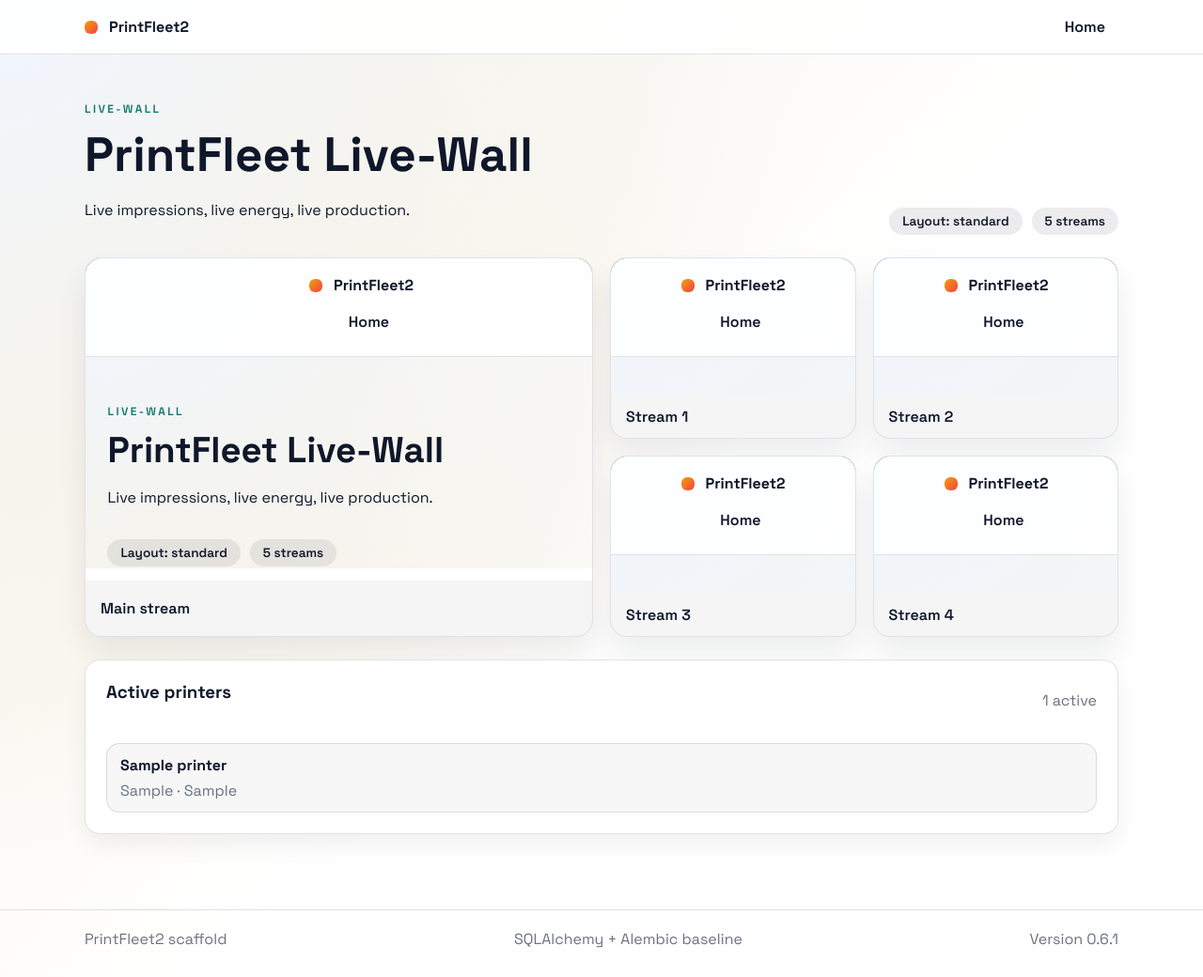
After one commit to know-how-schmiede/PrintFleet2, a Flask app: page /live-wall in a window 1280 px wide. The commit adds this page. Shown: the whole page at 94% size. Run offline with Flask 3, Linux system fonts and the light colour scheme; tables that the repository leaves empty hold one stand-in row (values such as "Sample post").

Commit message:
Add Live-Wall feature with streams and active printers
Introduces a new Live-Wall page displaying configurable video/image streams and a list of active printers. Adds supporting routes, template, and styles, updates navigation, and bumps version to 0.6.1.

```diff
--- a/src/printfleet2/app.py
+++ b/src/printfleet2/app.py
@@ -34,6 +34,7 @@ def create_app() -> Flask:
             "web.login",
             "web.logout",
             "web.logout_page",
+            "web.live_wall_page",
         }
 
         with session_scope() as db_session:
--- a/src/printfleet2/static/style.css
+++ b/src/printfleet2/static/style.css
@@ -386,6 +386,108 @@ label.checkbox input {
   margin-bottom: 8px;
 }
 
+.live-wall {
+  display: grid;
+  gap: 24px;
+}
+
+.live-wall-hero {
+  display: flex;
+  justify-content: space-between;
+  align-items: flex-end;
+  gap: 18px;
+  flex-wrap: wrap;
+}
+
+.live-wall-title {
+  font-size: clamp(2.4rem, 4vw, 3.6rem);
+  margin: 8px 0 12px;
+}
+
+.live-wall-meta {
+  display: flex;
+  gap: 10px;
+  flex-wrap: wrap;
+  justify-content: flex-end;
+}
+
+.live-wall-chip {
+  padding: 6px 14px;
+  border-radius: 999px;
+  background: rgba(15, 23, 42, 0.08);
+  font-size: 0.85rem;
+  font-weight: 600;
+}
+
+.live-wall-grid {
+  display: grid;
+  gap: 18px;
+  grid-template-columns: repeat(auto-fit, minmax(240px, 1fr));
+}
+
+.live-wall-grid.layout-standard .live-wall-tile:first-child,
+.live-wall-grid.layout-focus .live-wall-tile:first-child {
+  grid-column: span 2;
+  grid-row: span 2;
+}
+
+.live-wall-tile {
+  background: var(--surface);
+  border-radius: 18px;
+  border: 1px solid var(--border);
+  overflow: hidden;
+  box-shadow: 0 18px 32px rgba(15, 23, 42, 0.08);
+  display: grid;
+}
+
+.live-wall-frame {
+  position: relative;
+  background: #0b1120;
+  aspect-ratio: 16 / 9;
+}
+
+.live-wall-frame iframe,
+.live-wall-frame img {
+  width: 100%;
+  height: 100%;
+  border: 0;
+  display: block;
+  object-fit: cover;
+}
+
+.live-wall-caption {
+  display: flex;
+  align-items: center;
+  justify-content: space-between;
+  padding: 12px 16px;
+  font-weight: 600;
+  background: rgba(15, 23, 42, 0.04);
+}
+
+.live-wall-empty {
+  text-align: center;
+}
+
+.live-wall-printers {
+  display: grid;
+  gap: 12px;
+}
+
+.live-wall-printer-grid {
+  display: grid;
+  gap: 12px;
+  grid-template-columns: repeat(auto-fit, minmax(200px, 1fr));
+}
+
+.live-wall-printer {
+  padding: 12px 14px;
+  border-radius: 14px;
+  border: 1px solid var(--border);
+  background: rgba(15, 23, 42, 0.03);
+  display: grid;
+  gap: 6px;
+}
+
 .stack {
   display: grid;
   gap: 8px;
@@ -429,4 +531,10 @@ label.checkbox input {
     justify-content: center;
     flex-wrap: wrap;
   }
+
+  .live-wall-grid.layout-standard .live-wall-tile:first-child,
+  .live-wall-grid.layout-focus .live-wall-tile:first-child {
+    grid-column: span 1;
+    grid-row: span 1;
+  }
 }
--- a/src/printfleet2/templates/base.html
+++ b/src/printfleet2/templates/base.html
@@ -18,12 +18,15 @@
         </div>
         <nav class="nav-links">
           <a href="/">Home</a>
+          {% if request.path != "/live-wall" %}
+            <a href="/live-wall">Live-Wall</a>
             <a href="/printers">Printers</a>
             <a href="/users">Users</a>
             <a href="/settings">Settings</a>
             <a href="/docs">Docs</a>
             <a href="/api/docs" class="ghost">API JSON</a>
             <a href="/login" id="authLink" class="ghost">Login</a>
+          {% endif %}
         </nav>
       </div>
     </header>
--- /dev/null
+++ b/src/printfleet2/templates/live_wall.html
@@ -0,0 +1,67 @@
+{% extends "base.html" %}
+
+{% block title %}PrintFleet Live-Wall{% endblock %}
+
+{% block content %}
+  <section class="container live-wall">
+    <div class="live-wall-hero">
+      <div>
+        <p class="eyebrow">Live-Wall</p>
+        <h1 class="live-wall-title">PrintFleet Live-Wall</h1>
+        <p class="lead">Live impressions, live energy, live production.</p>
+      </div>
+      <div class="live-wall-meta">
+        <span class="live-wall-chip">Layout: {{ live_wall.layout }}</span>
+        <span class="live-wall-chip">{{ live_wall.streams | length }} streams</span>
+      </div>
+    </div>
+
+    {% if live_wall.streams %}
+      <div class="live-wall-grid layout-{{ live_wall.layout }}">
+        {% for stream in live_wall.streams %}
+          <article class="live-wall-tile">
+            <div class="live-wall-frame">
+              {% if stream.type == "image" %}
+                <img src="{{ stream.url }}" alt="{{ stream.label }}">
+              {% else %}
+                <iframe src="{{ stream.url }}" title="{{ stream.label }}" loading="lazy" allowfullscreen></iframe>
+              {% endif %}
+            </div>
+            <div class="live-wall-caption">
+              <span>{{ stream.label }}</span>
+            </div>
+          </article>
+        {% endfor %}
+      </div>
+    {% else %}
+      <div class="card live-wall-empty">
+        <h3>No streams configured</h3>
+        <p class="muted">Add stream URLs in Settings to start the Live-Wall.</p>
+        <a class="btn soft" href="/settings">Open Settings</a>
+      </div>
+    {% endif %}
+
+    <div class="card live-wall-printers">
+      <div class="table-header">
+        <h3>Active printers</h3>
+        <span class="muted">{{ active_printers | length }} active</span>
+      </div>
+      {% if active_printers %}
+        <div class="live-wall-printer-grid">
+          {% for printer in active_printers %}
+            <div class="live-wall-printer">
+              <strong>{{ printer.name }}</strong>
+              {% if printer.location or printer.type %}
+                <span class="muted">
+                  {{ printer.location or "Location n/a" }}{% if printer.type %} · {{ printer.type }}{% endif %}
+                </span>
+              {% endif %}
+            </div>
+          {% endfor %}
+        </div>
+      {% else %}
+        <p class="muted">No active printers configured.</p>
+      {% endif %}
+    </div>
+  </section>
+{% endblock %}
--- a/src/printfleet2/version.py
+++ b/src/printfleet2/version.py
@@ -1 +1 @@
-VERSION = "0.6.0"
+VERSION = "0.6.1"
--- a/src/printfleet2/web/routes.py
+++ b/src/printfleet2/web/routes.py
@@ -24,6 +24,68 @@ from printfleet2.services.auth_service import hash_password, verify_password
 
 
 bp = Blueprint("web", __name__)
+
+
+def normalize_layout(layout: str | None) -> str:
+    if not layout:
+        return "standard"
+    layout = layout.strip().lower().replace(" ", "-")
+    if layout in {"standard", "grid", "focus"}:
+        return layout
+    return "standard"
+
+
+def stream_type_for_url(url: str) -> str:
+    lower = url.split("?", 1)[0].lower()
+    if lower.endswith((".jpg", ".jpeg", ".png", ".gif", ".webp", ".bmp", ".svg")):
+        return "image"
+    if "mjpeg" in lower or "mjpg" in lower:
+        return "image"
+    return "iframe"
+
+
+def build_live_wall_config(settings: dict) -> dict:
+    streams: list[dict] = []
+
+    def add_stream(url: str | None, label: str) -> None:
+        if not url:
+            return
+        url = url.strip()
+        if not url:
+            return
+        streams.append(
+            {
+                "label": label,
+                "url": url,
+                "type": stream_type_for_url(url),
+            }
+        )
+
+    add_stream(settings.get("kiosk_stream_url"), "Main stream")
+    add_stream(settings.get("kiosk_stream_url_1"), "Stream 1")
+    add_stream(settings.get("kiosk_stream_url_2"), "Stream 2")
+    add_stream(settings.get("kiosk_stream_url_3"), "Stream 3")
+    add_stream(settings.get("kiosk_stream_url_4"), "Stream 4")
+
+    return {
+        "layout": normalize_layout(settings.get("kiosk_stream_layout")),
+        "streams": streams,
+    }
+
+
+def build_live_wall_printers(printers) -> list[dict]:
+    active_printers = []
+    for printer in printers:
+        if not printer.enabled:
+            continue
+        active_printers.append(
+            {
+                "name": printer.name,
+                "location": printer.location,
+                "type": printer.printer_type,
+            }
+        )
+    return active_printers
 
 
 def clean_optional(value: object | None) -> str | None:
@@ -300,6 +362,21 @@ def settings_page():
     return render_template("settings.html")
 
 
+@bp.get("/live-wall")
+def live_wall_page():
+    with session_scope() as db_session:
+        settings = ensure_settings_row(db_session)
+        settings_data = settings_to_dict(settings)
+        printers = list_printers(db_session)
+        active_printers = build_live_wall_printers(printers)
+    config = build_live_wall_config(settings_data)
+    return render_template(
+        "live_wall.html",
+        live_wall=config,
+        active_printers=active_printers,
+    )
+
+
 @bp.get("/login")
 def login_page():
     with session_scope() as db_session:
```
Also changed, not shown: docs/Version.md (+4 -0 lines). Lines whose indentation alone changed are shown as unchanged.
